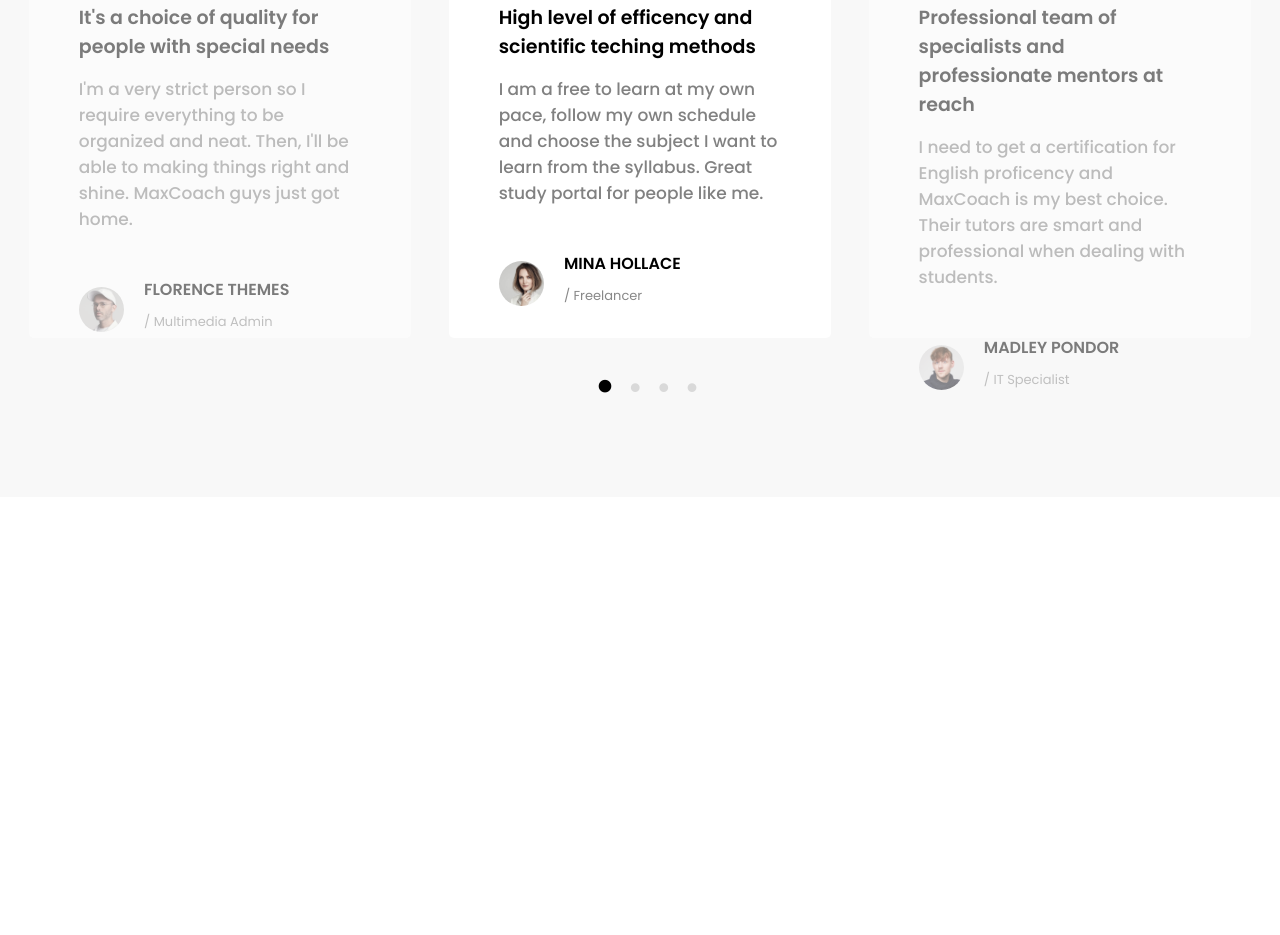
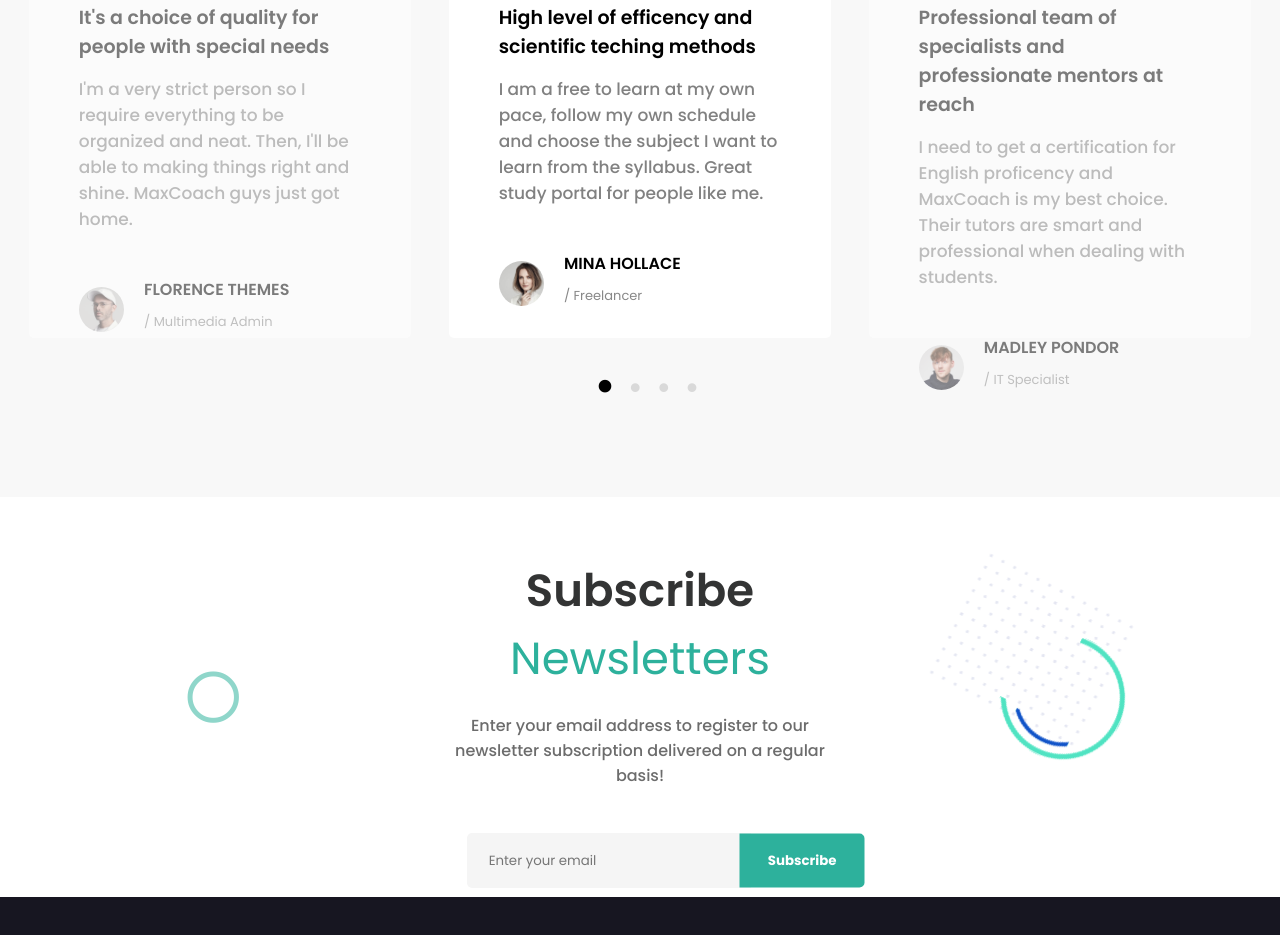
Before and after one commit to Pharnassus/proj-html-vuejs, a website: page index.html in a window 1280 px wide. Shown: the part 5983-6918 px from the top of the page. Before the commit the page ends 6480 px from the top, so only its background shows below. Drawn offline with nearby package versions, Linux system fonts and the light colour scheme.

Commit message:
footer - newsletter

```diff
--- a/index.html
+++ b/index.html
@@ -398,13 +398,40 @@
         </div>
       </section>
       <!-- /main6 -->
-
     </main>
     <!-- /main -->
 
     <!-- footer -->
     <footer>
+      <!-- newsletter -->
+      <section class="newsletters clearfix">
 
+        <div class="shape_left_circle">
+          <i class="far fa-circle"></i>
+        </div>
+
+        <div class="subscribe_newsletters">
+          <p class="subtitle">Subscribe <span>Newsletters</span></p>
+          <p>Enter your email address to register to our newsletter subscription delivered on a regular basis!</p>
+          <div class="input_button_box">
+            <input type="text" name="" value="" placeholder="Enter your email">
+            <button>Subscribe</button>
+          </div>
+        </div>
+
+        <div class="shape_right_dottedcube">
+          <img src="img/maxcoach-shape-02.png" alt="shape2">
+          <img src="img/maxcoach-shape-03.png" alt="shape3">
+        </div>
+
+      </section>
+      <!-- /newsletter -->
+
+      <!-- info_link -->
+      <section class="info_link">
+
+      </section>
+      <!-- /info_link -->
     </footer>
     <!-- /footer -->
 
--- a/src/partials/_footer.scss
+++ b/src/partials/_footer.scss
@@ -0,0 +1,107 @@
+footer{
+  background: green;
+  width: 100%;
+  height: 805px;
+  text-align: center;
+
+  .newsletters{
+    background: white;
+    width: 100%;
+    height: 400px;
+
+    .shape_left_circle{
+      // background: yellow;
+      width: calc(100% / 3);
+      height: 100%;
+      float: left;
+      display: flex;
+      justify-content: center;
+      align-items: center;
+      i{
+        font-size: 53px;
+        color: #8FD6CA;
+      }
+    }
+    .subscribe_newsletters{
+      // background: orange;
+      float: left;
+      width: calc(100% / 3);
+      height: 100%;
+      p.subtitle{
+        display: inline-block;
+        padding-top: 60px;
+        color: #333434;
+        font-size: 45px;
+        font-weight: 600;
+        margin-bottom: 20px;
+        span{
+          color: #2DB19C;
+          font-weight: 400;
+        }
+      }
+      p{
+        padding: 0 20px;
+        color: #6C6C6C;
+        font-weight: 500;
+      }
+
+      .input_button_box{
+        position: relative;
+        width: 100%;
+        height: 55px;
+        padding: 0 40px;
+        text-align: left;
+        margin-top: 45px;
+        input{
+          background: #F5F5F5;
+          width: 82%;
+          height: 100%;
+          border: none;
+          border-radius: 5px 0 0 5px;
+          padding: 0 22px;
+          &:focus {
+            outline: -webkit-focus-ring-color auto 0px;
+          }
+        }
+        button{
+          @include buttonGreen;
+          border-radius: 0 5px 5px 0;
+          width: 125px;
+          height: 99.7%;
+          position: absolute;
+          top: 50%;
+          left: 88%;
+          transform: translate(-50%, -50%);
+          z-index: 2;
+        }
+      }
+    }
+    .shape_right_dottedcube{
+      // background: red;
+      float: left;
+      width: calc(100% / 3);
+      height: 100%;
+      position: relative;
+      img:first-of-type{
+        position: absolute;
+        top: 0;
+        left: 0;
+        transform: translate(115%, 114%);
+        z-index: 2;
+      }
+      img:last-of-type{
+        position: absolute;
+        top: 0;
+        left: 0;
+        transform: translate(37.5%, 29%);
+        z-index: 1;
+      }
+    }
+  }
+
+  .info_link{
+    background: #171621;
+    width: 100%;
+    height: 405px;
+  }
+}
--- a/src/partials/_header.scss
+++ b/src/partials/_header.scss
@@ -81,7 +81,6 @@ header{
       input{
         width: calc(100% - 46px);
         height: 100%;
-        box-sizing: border-box;
         border-width: 0px;
         border-left: 1px solid #ccc;
         font-size: 16px;
@@ -92,7 +91,6 @@ header{
       }
       i{
         font-size: 16px;
-        // padding: 0 13px;
         cursor: pointer;
       }
     }
```
Also changed, not shown: css/app.css, img/maxcoach-shape-03.png (renamed from img/maxcoach-shape-09.png).
